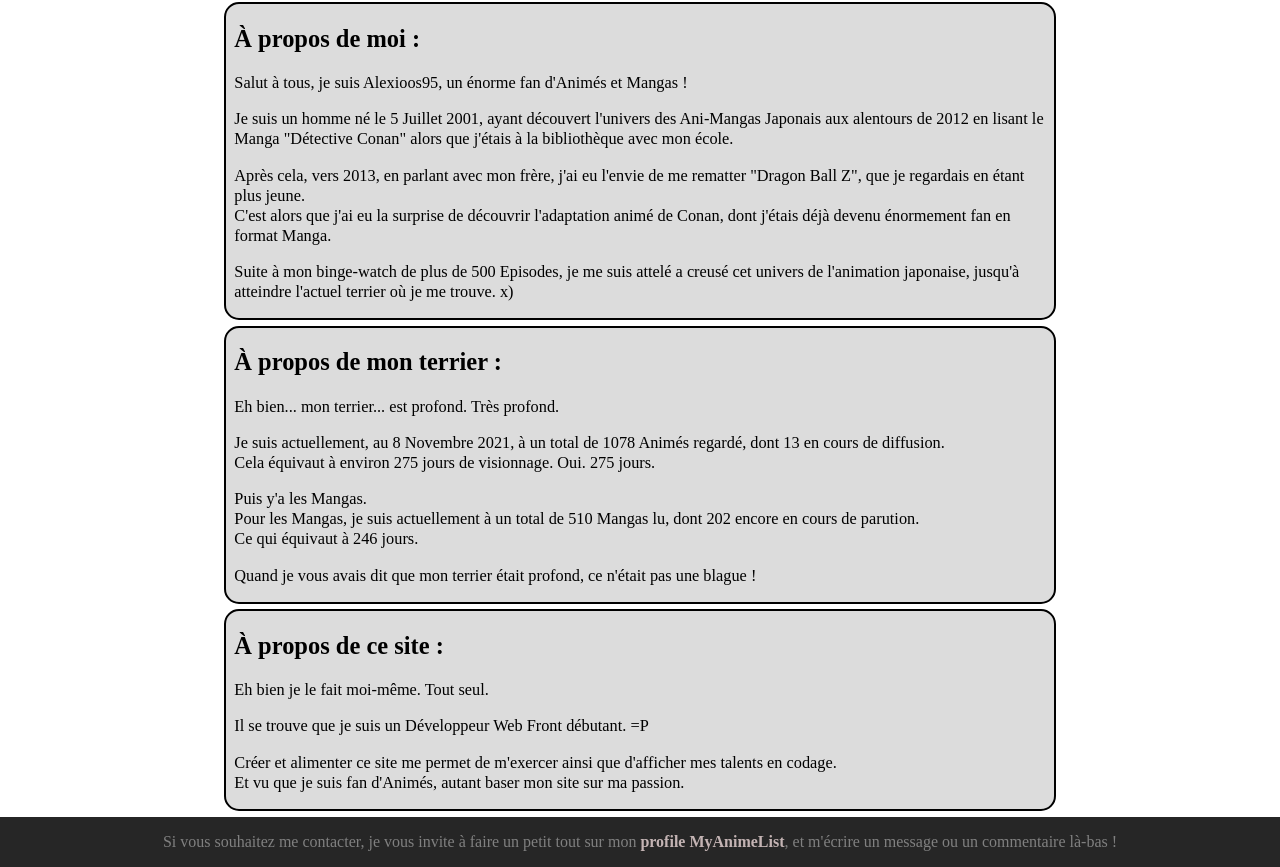
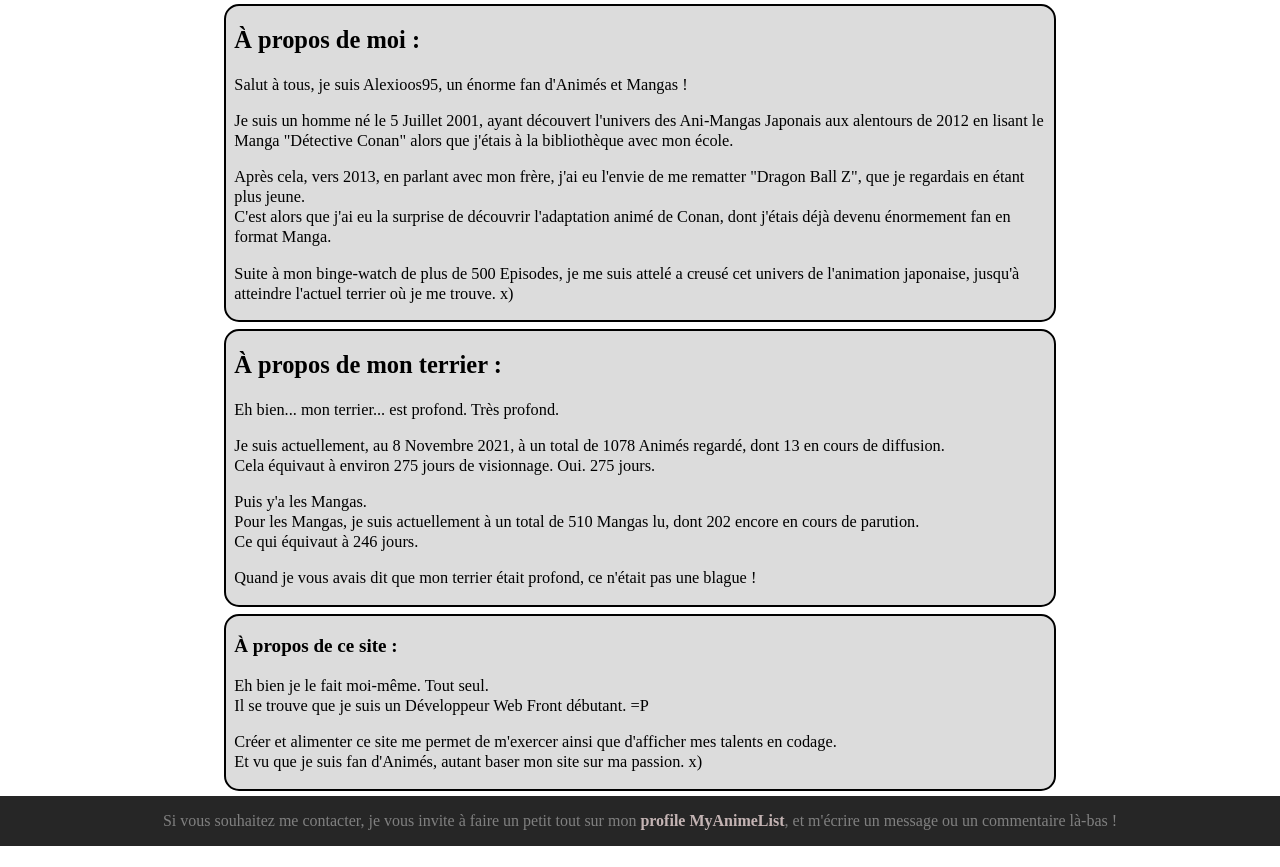
Before and after one commit to Alexioos95/OG, a plain HTML site: page index.html in a window 1280 px wide. Shown: the part 120-987 px from the top of the page. After the commit the page ends 966 px from the top, so only its background shows below. Drawn offline with Linux system fonts and the light colour scheme.

Commit message:
Index finish

```diff
--- a/index.html
+++ b/index.html
@@ -1,5 +1,5 @@
 <!DOCTYPE html>
-<html>
+<html lang="fr">
 	<head>
 		<meta charset="utf-8">
 		<link rel="stylesheet" type="text/css" href="style.css">
@@ -10,7 +10,7 @@
 		<header>
 			<div id="titlepart">
 				<div id="logo">
-					<img src="images/drake.jpg"/>
+					<img src="images/drake.jpg" alt="Un dragon doré sur un fond rougatre"/>
 				</div>
 				<div id="truetitle">
 					<h1>Le mini-blog d'Alexioos95</h1>
@@ -27,7 +27,7 @@
 			</nav>
 		</header>
 
-		<section>
+		<div id=articles>
 			<article>
 				<h2>À propos de moi :</h2>
 				<p>Salut à tous, je suis <strong>Alexioos95</strong>, un énorme fan d'<em>Animés et Mangas</em> !<br/></p>
@@ -49,13 +49,13 @@
 			</article>
 
 			<article>
-				<h2>À propos de ce site :</h2>
-				<p>Eh bien je le fait moi-même. Tout seul.</p>
-				<p>Il se trouve que je suis un Développeur Web Front débutant. =P</p>
+				<h3>À propos de ce site :</h3>
+				<p>Eh bien je le fait moi-même. Tout seul.<br/>
+				Il se trouve que je suis un Développeur Web Front débutant. =P</p>
 				<p>Créer et alimenter ce site me permet de m'exercer ainsi que d'afficher mes talents en codage.<br/>
-				Et vu que je suis fan d'Animés, autant baser mon site sur ma passion.</p>
+				Et vu que je suis fan d'Animés, autant baser mon site sur ma passion. x)</p>
 			</article>
-		</section>
+		</div>
 
 		<footer>
 			<p>Si vous souhaitez me contacter, je vous invite à faire un petit tout sur mon <a href="https://myanimelist.net/profile/Alexioos95">profile MyAnimeList</a>, et m'écrire un message ou un commentaire là-bas !</p>
--- a/style.css
+++ b/style.css
@@ -2,7 +2,9 @@
 
 body {
 	margin: auto;
-	overflow: hidden;
+	min-height:100vh;
+	display:flex;
+	flex-direction:column;
 }
 
 strong, em {
@@ -60,7 +62,7 @@ nav a:hover {
 
 /* Section */
 
-section {
+#articles {
 	width: 65%;
   margin: auto;
   font-size: 102%;
@@ -68,7 +70,7 @@ section {
 
 article {
 	background: url("images/back.png");
-	margin-top: 0.675%;
+	margin-top: 0.85%;
 	margin-bottom: 0.675%;
 	padding-left: 1%;
 	border: 2px solid black;
@@ -80,8 +82,9 @@ article {
 
 footer {
 	background: url("images/backheader.png");
-  align-items: center;
-  position: absolute;
+  position: relative;
+  display: flex;
+  justify-content: center;
   width: 100%;
 }
 
```
Also changed, not shown: n1.html (+4 -4 lines). Lines whose indentation alone changed are shown as unchanged.
